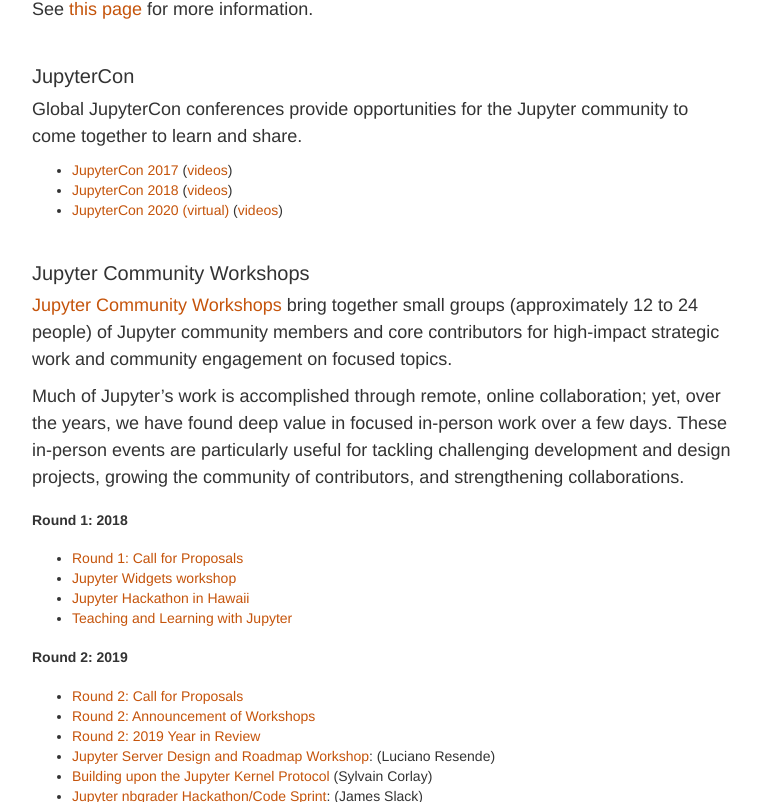
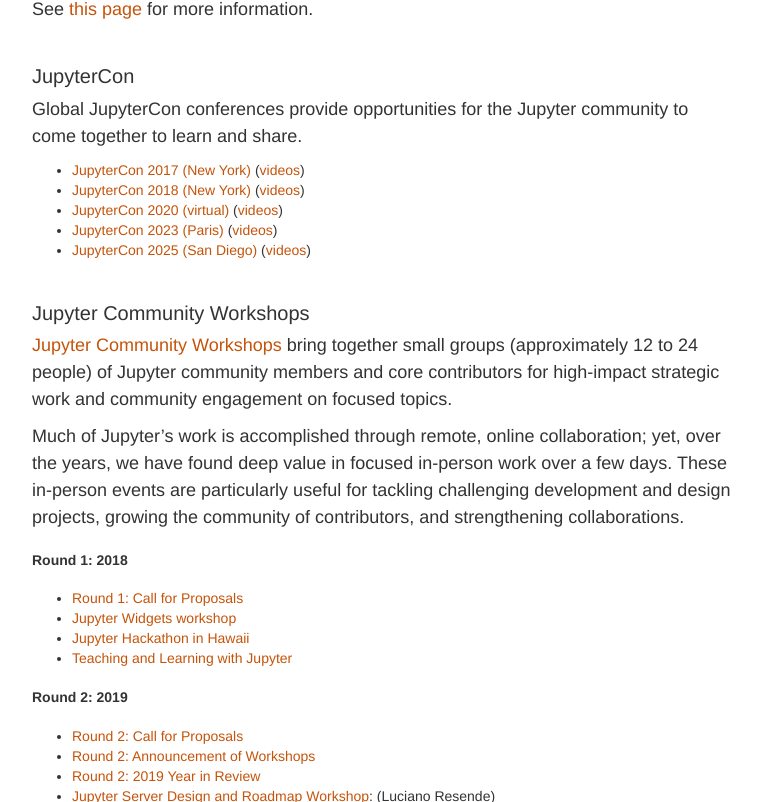
Before and after one commit to jupyter/jupyter.github.io, a Jekyll site: the page built from community.md, in a window 1280 px wide and 900 px high, scrolled down 2836 px, cut to the strip 98-900 px from the top of the window. Shown: the whole strip, without its empty margins (257-1018 px from the left). Built offline with Jekyll 4.4.1, drawn with Linux system fonts in a browser that asks for light colours; comment, search, counter and statistics services are not loaded.

Commit message:
Add JupyterCon 2023 and 2025 links and videos (#831)

```diff
--- a/community.md
+++ b/community.md
@@ -112,9 +112,11 @@
 
 Global JupyterCon conferences provide opportunities for the Jupyter community to come together to learn and share.
 
-* [JupyterCon 2017](https://conferences.oreilly.com/jupyter/jup-ny-2017.html) ([videos](https://www.youtube.com/playlist?list=PL055Epbe6d5aP6Ru42r7hk68GTSaclYgi))
-* [JupyterCon 2018](https://conferences.oreilly.com/jupyter/jup-ny.html) ([videos](https://www.youtube.com/playlist?list=PL055Epbe6d5b572IRmYAHkUgcq3y6K3Ae))
+* [JupyterCon 2017 (New York)](https://conferences.oreilly.com/jupyter/jup-ny-2017.html) ([videos](https://www.youtube.com/playlist?list=PL055Epbe6d5aP6Ru42r7hk68GTSaclYgi))
+* [JupyterCon 2018 (New York)](https://conferences.oreilly.com/jupyter/jup-ny.html) ([videos](https://www.youtube.com/playlist?list=PL055Epbe6d5b572IRmYAHkUgcq3y6K3Ae))
 * [JupyterCon 2020 (virtual)](https://jupytercon.com/) ([videos](https://www.youtube.com/c/JupyterCon/videos))
+* [JupyterCon 2023 (Paris)](https://web.archive.org/web/20230715062821/https://www.jupytercon.com) ([videos](https://youtube.com/playlist?list=PL_1BH3ug7n1Ih_Yy2TmM7MZ2zogSLZvzE&si=drGUpsbcpZihlo-t))
+* [JupyterCon 2025 (San Diego)](https://events.linuxfoundation.org/jupytercon/) ([videos](https://youtube.com/playlist?list=PL_1BH3ug7n1LbTQg67bUAK5qEBB3LVgbT&si=no6qhQNXMesAnMDt))
 
 ### Jupyter Community Workshops
 
```
